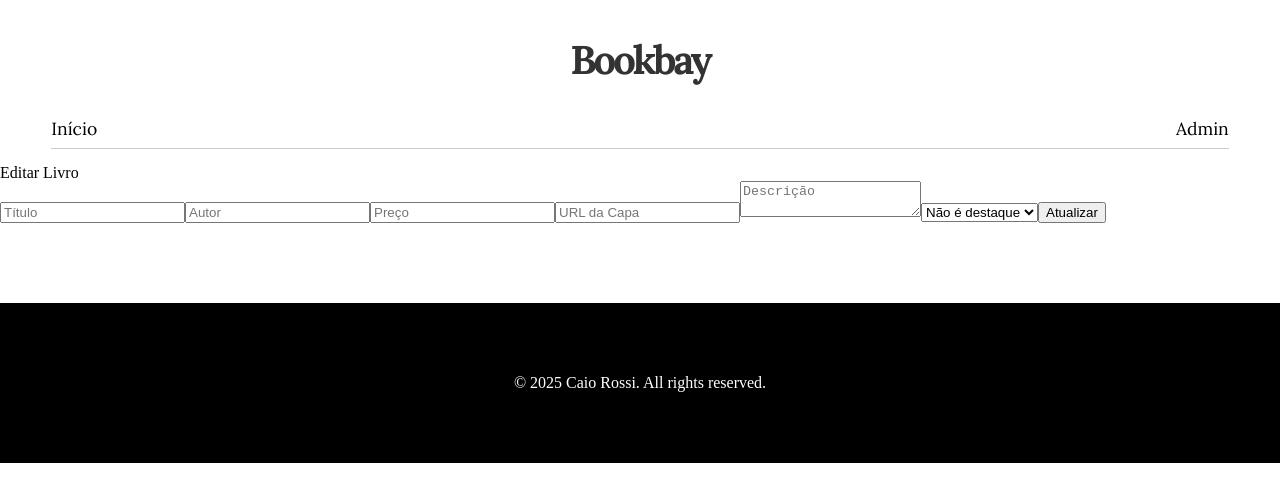
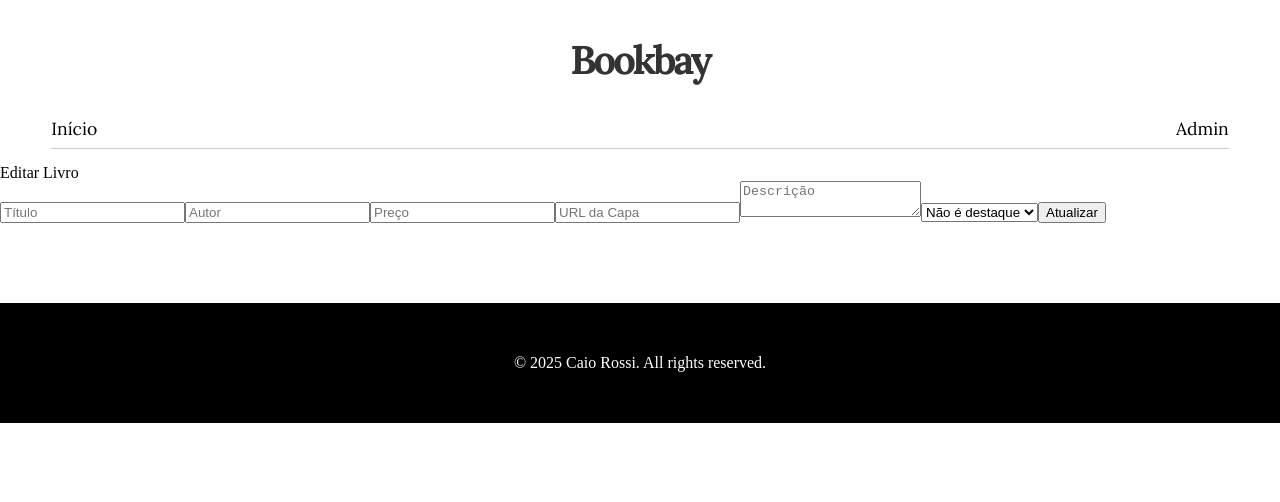
Before and after one commit to Caiorossi00/Bookbay-frontend, a React (Vite) app: page /admin/book/1 in a window 1280 px wide. Shown: the top 502 px of the page. Built offline with nearby package versions, Linux system fonts and the light colour scheme; no server answers.

Commit message:
feat: replace AdminPage with BookForm component; update routes in App and adjust styles

```diff
--- a/src/App.jsx
+++ b/src/App.jsx
@@ -2,7 +2,7 @@ import React from "react";
 import { BrowserRouter as Router, Route, Routes } from "react-router-dom";
 import VitrinePage from "./pages/Home";
 import AdminDashboard from "./pages/AdminDashoard";
-import AdminPage from "./components/Admin/AdminPage";
+import BookForm from "./components/Admin/BookForm";
 import NewBook from "./components/Admin/NewBook";
 import "./App.css";
 import Navbar from "./components/Navbar";
@@ -16,7 +16,7 @@ function App() {
         <Route path="/" element={<VitrinePage />} />
         <Route path="/admin" element={<AdminDashboard />} />
         <Route path="/admin/book/new" element={<NewBook />} />
-        <Route path="/admin/book/:id" element={<AdminPage />} />
+        <Route path="/admin/book/:id" element={<BookForm />} />
       </Routes>
       <Footer />
     </Router>
--- a/src/components/Admin/AdminPage.jsx
+++ b/src/components/Admin/BookForm.jsx
@@ -1,7 +1,7 @@
 import React, { useState, useEffect } from "react";
 import { useParams, useNavigate } from "react-router-dom";
 
-const AdminPage = () => {
+const BookForm = () => {
   const { id } = useParams();
   const navigate = useNavigate();
   const [form, setForm] = useState({
@@ -94,4 +94,4 @@ const AdminPage = () => {
   );
 };
 
-export default AdminPage;
+export default BookForm;
--- a/src/styles/AdminDashboard.scss
+++ b/src/styles/AdminDashboard.scss
@@ -2,6 +2,7 @@
   padding: 40px;
   font-family: "Inter", sans-serif;
   letter-spacing: -1.4px;
+  min-height: 80vh;
 
   h1 {
     font-size: 2rem;
--- a/src/styles/Footer.scss
+++ b/src/styles/Footer.scss
@@ -3,7 +3,7 @@
   color: #fff;
   text-align: center;
   margin-top: 10vh;
-  min-height: 20vh;
+  min-height: 15vh;
   display: flex;
   flex-direction: column;
   justify-content: center;
```
